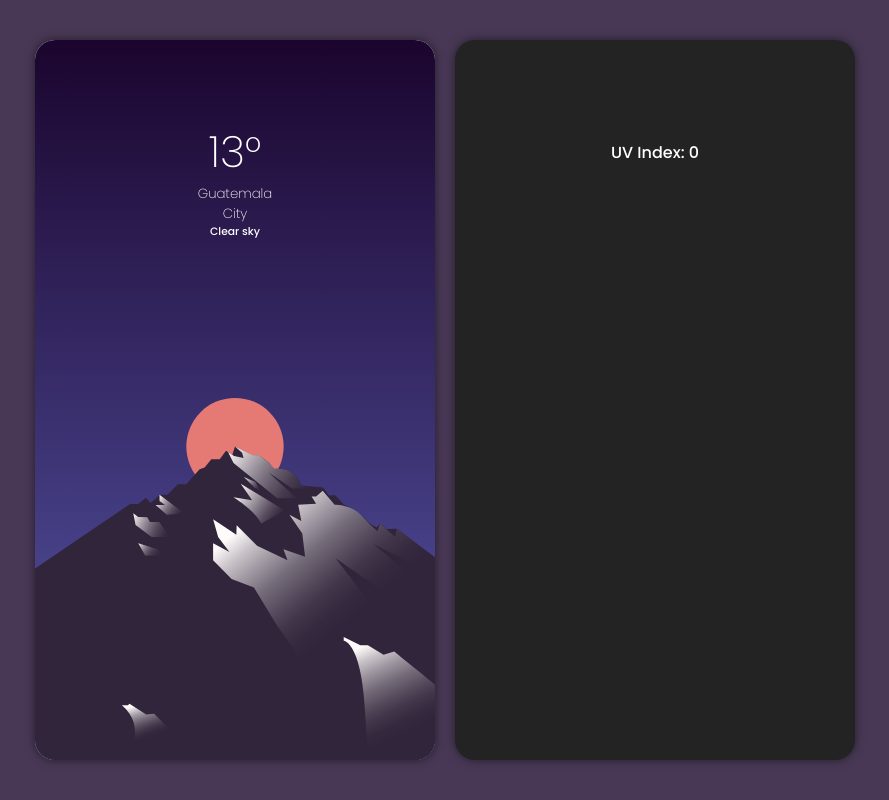
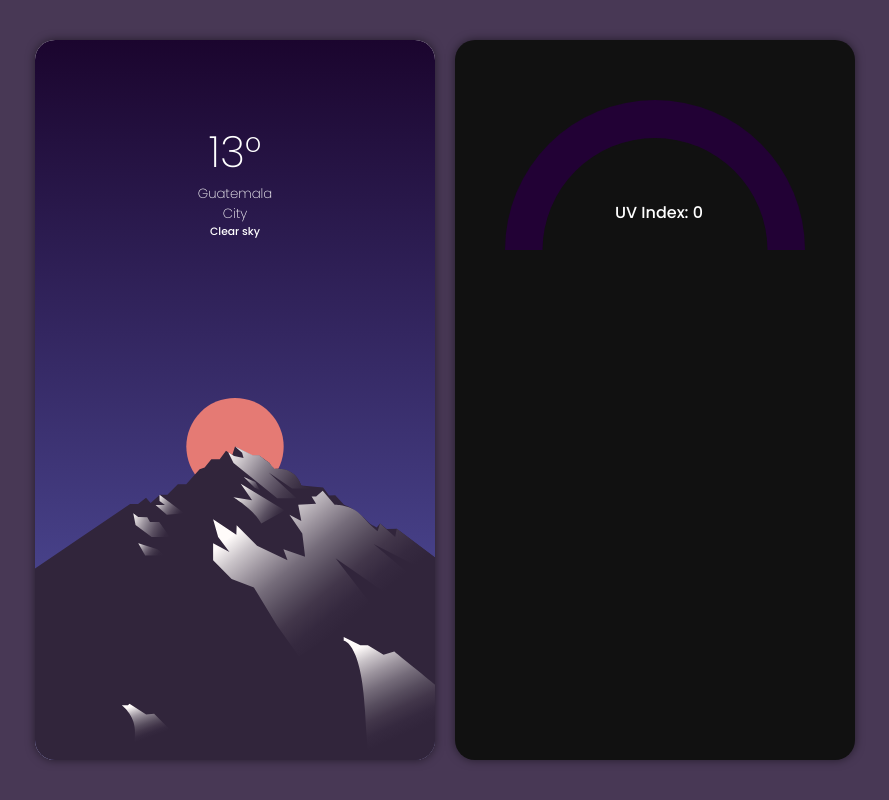
Before and after one commit to gusanitor8/stw_proyecto2, a React (Create React App) app: page / in a window 1280 px wide. Shown: the whole page, without its empty margins (185-1074 px from the left). Built offline with nearby package versions, Linux system fonts and the light colour scheme; no server answers.

Commit message:
animacion UvIndex medidor

```diff
--- a/src/components/UvWidget.css
+++ b/src/components/UvWidget.css
@@ -8,19 +8,61 @@
     width: 400px;
 
     /* styling */
-    background-color: white;
+    background-color: #111111;
     border-radius: var(--border-radius);
     overflow: hidden;
     filter: drop-shadow( 0px 0px 5px rgba(0,0,0,0.5));
     margin: 20px;
-    text-align: center;
-
-    /* background */
-    background-color: #232323;
 }
 
 
 .uv-widget-container p{
     margin-top: 100px;
     color: white;
+    position: absolute;
+    margin-left: 40%;
 }
+
+/* medidor */
+.gauge {
+    width: 100%;
+    max-width: 250px;
+    font-size: 32px;
+    color: #004033;
+    padding-top: 60px;
+  }
+
+  .gauge__body {
+    width: 300px;
+    height: 150px;
+    background: #220135;
+    position: absolute;
+    border-top-left-radius: 100% 200%;
+    border-top-right-radius: 100% 200%;
+    overflow: hidden;
+    margin-left: 50px;
+  }
+
+  .gauge__fill {
+    position: absolute;
+    top: 100%;
+    left: 0;
+    width: inherit;
+    height: 100%;
+    background: #3a015c;
+    transform-origin: center top;
+
+    transition: transform 0.2s ease-out;
+  }
+
+  .gauge__cover {
+    width: 75%;
+    height: 150%;
+    background: #111111;
+    border-radius: 50%;
+    position: absolute;
+    top: 25%;
+    left: 50%;
+    transform: translateX(-50%);
+
+  }
--- a/src/components/UvWidget.js
+++ b/src/components/UvWidget.js
@@ -2,9 +2,19 @@ import React from "react";
 import './UvWidget.css';
 
 function UvWidget({uvIndex}) {
+    const meterStyle = {
+        transform: `rotate(${(uvIndex / 10) * 180}deg)`,
+      };
+
     return (
-        <div className="uv-widget-container">
-            <p>UV Index: {uvIndex}</p>
+    <div className="uv-widget-container">
+        <div class="gauge">
+        <div class="gauge__body">
+            <div class="gauge__fill" style={meterStyle}></div>
+            <div class="gauge__cover"></div>
+        </div>
+        </div>
+        <p>UV Index: {uvIndex}</p>
         </div>
     );
 }
```
